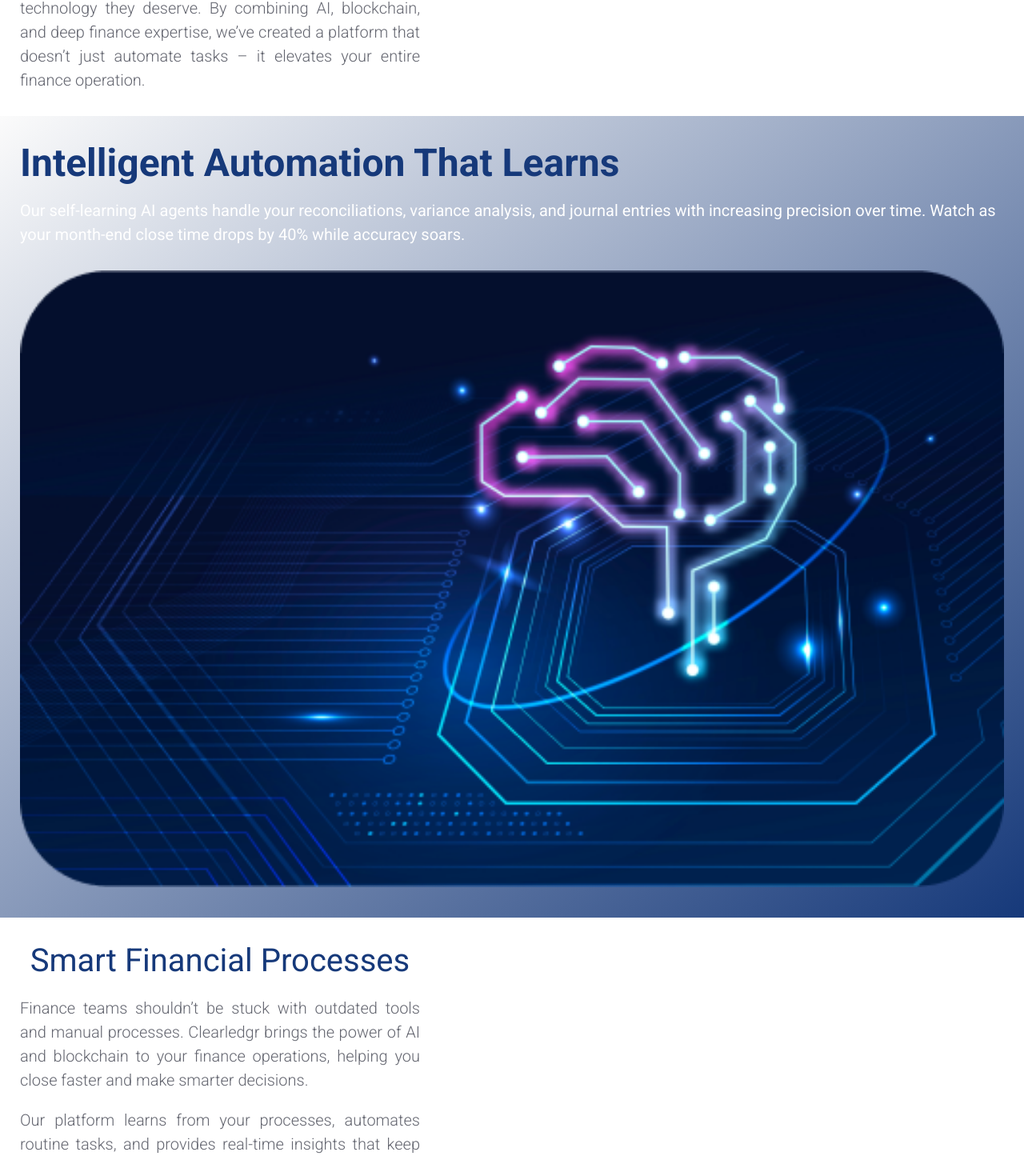
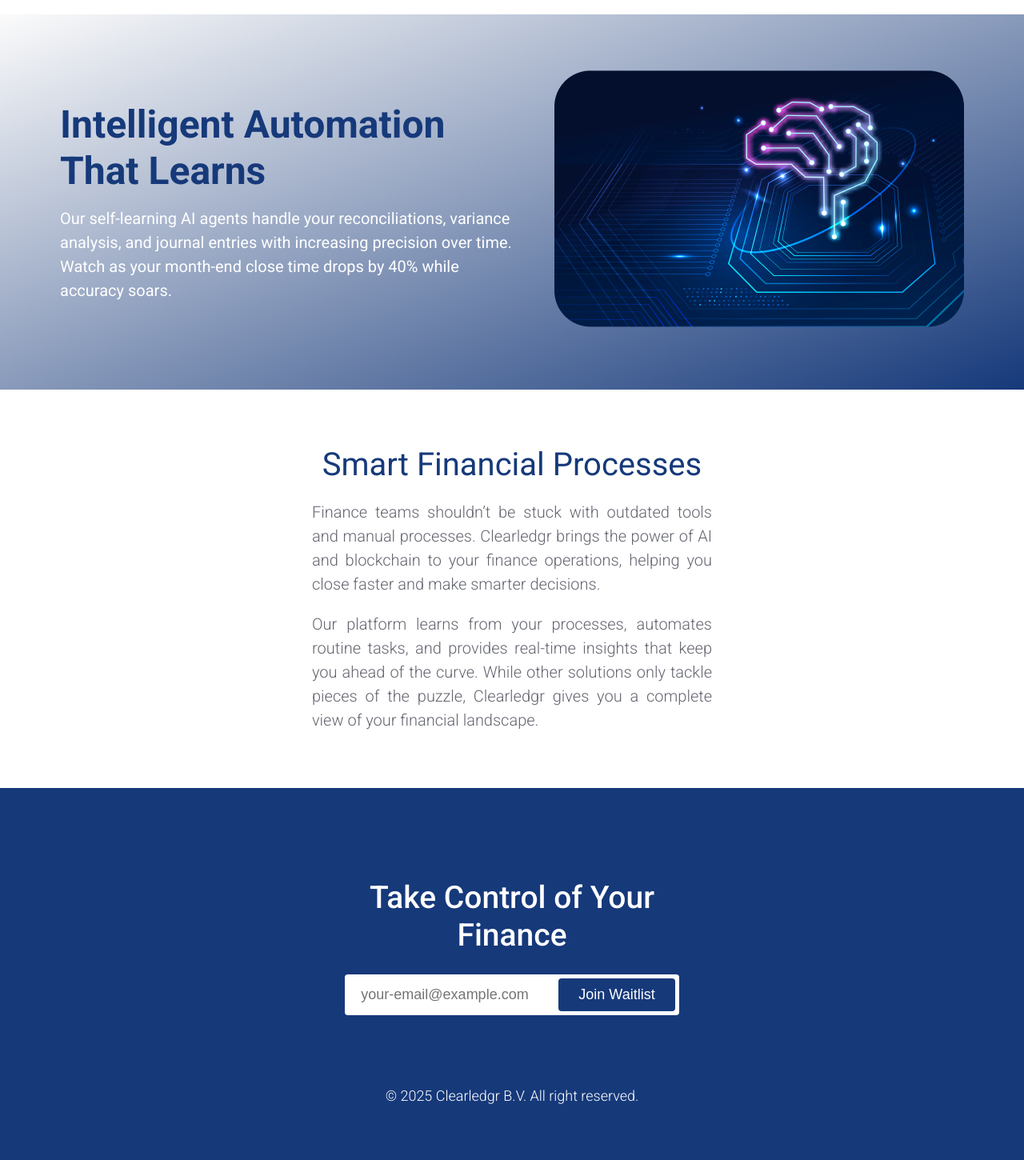
Before and after one commit to lawellwilhelm-me/clearledgr-react-firebase, a React (Vite) app: page / in a window 1280 px wide. Shown: the part 1015-2465 px from the top of the page at 80% size. Built offline with nearby package versions, Linux system fonts and the light colour scheme.

Commit message:
Add CSS styles to make the site responsive

```diff
--- a/src/components/Footer.jsx
+++ b/src/components/Footer.jsx
@@ -7,8 +7,8 @@
             <div>
                 <p>Take Control of Your Finance</p>
                 <WaitlistForm joinWaitlist={joinWaitlist}/>
-                <p className="copyright">&copy; 2025 Clearledgr B.V. All right reserved.</p>
             </div>
+            <p className="copyright">&copy; 2025 Clearledgr B.V. All right reserved.</p>
         </footer>
     )
 }
--- a/src/index.css
+++ b/src/index.css
@@ -50,6 +50,10 @@
   & a {
     text-decoration: none;
   }
+
+  @media only screen and (min-width: 63.3px) {
+    padding: 3rem 5rem;
+  }
 }
 
 .logo {
@@ -71,7 +75,16 @@
   padding: 3rem 2.5rem;
   display: flex;
   flex-direction: column;
+  justify-content: center;
+  align-items: center;
   gap: 3rem;
+
+  @media only screen and (min-width: 1120px) {
+    display: flex;
+    flex-direction: row;
+    gap: 4rem;
+    padding: 7rem 5rem;
+  }
 }
 
 .wrapper-primary {
@@ -87,6 +100,14 @@
 
   & img {
     max-width: 100%;
+  }
+
+}
+
+.value-proposition,
+.description {
+  @media only screen and (min-width: 63.3px) {
+    max-width: 57.8rem;
   }
 }
 
@@ -105,6 +126,7 @@
   & p {
     margin-bottom: 2.5rem;
   }
+
 }
 
 .waitlist-form {
@@ -195,6 +217,7 @@
   color: #fff;
 
   display: flex;
+  flex-direction: column;
   justify-content: center;
   align-items: center;
 
@@ -213,8 +236,15 @@
   & form {
     margin-bottom: 5rem;
   }
+
   & .copyright {
     font-size: 1.8rem;
     font-weight: 300;
+    margin-bottom: 0;
   }
+
+  @media only screen and (min-width: 1120px) {
+    height: 51rem;
+  }
+
 }
```
